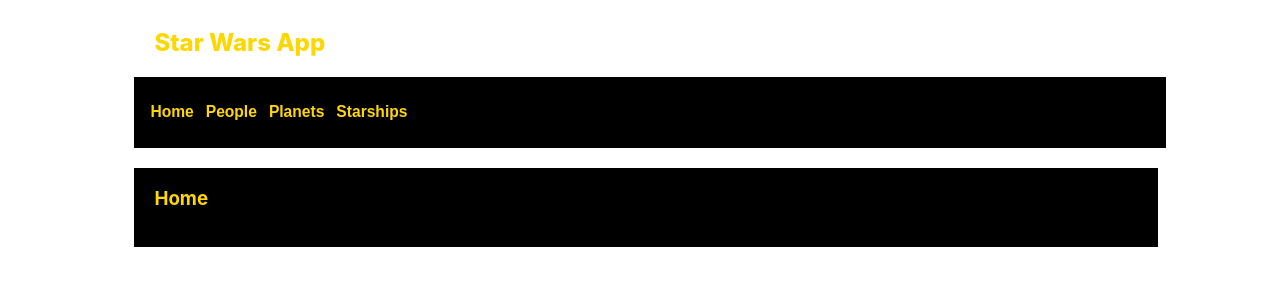
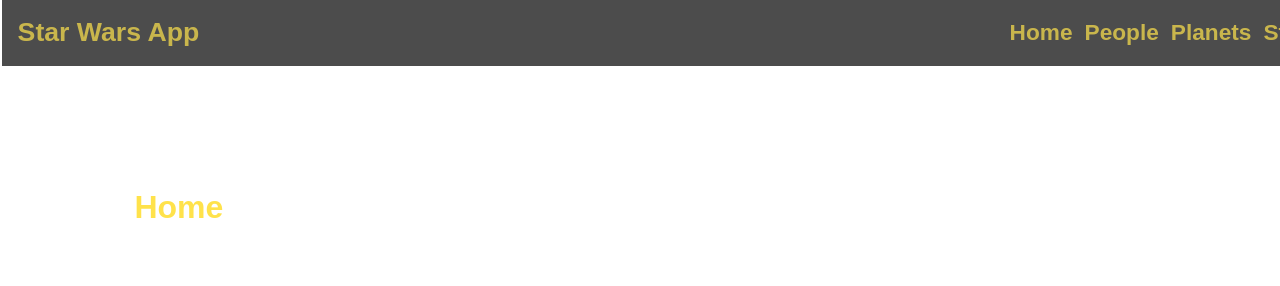
Before and after one commit to AliA1997/star-wars-app-tutorial, a React app: page / in a window 1280 px wide. Built offline with nearby package versions, Linux system fonts and the light colour scheme; a web font is replaced by a local one.

Commit message:
Make sure website follows prototype.

```diff
--- a/package.json
+++ b/package.json
@@ -24,6 +24,7 @@
     "webpack-dev-server": "^3.10.1"
   },
   "dependencies": {
+    "file-loader": "^6.2.0",
     "history": "^4.10.1",
     "react": "^16.12.0",
     "react-dom": "^16.12.0",
--- a/src/components/App.js
+++ b/src/components/App.js
@@ -25,7 +25,6 @@
     render() {
         return (
             <div className="app">
-                <h2 className="app-title">Star Wars App</h2>
                 <Navbar navigate={this.navigate} />
                 <div className="content">
                     {Routes}
--- a/src/components/container/Home.js
+++ b/src/components/container/Home.js
@@ -7,10 +7,10 @@
         return (
             <div>
                 <div className="route-title">
-                    <h3>Home</h3>
+                    <h1>Home</h1>
                 </div>
                 <div>
-                    N/A
+
                 </div>
             </div>
         )
--- a/src/components/container/PeopleList.js
+++ b/src/components/container/PeopleList.js
@@ -26,7 +26,8 @@
         return (
             <div className='container'>
                 <div className="route-title">
-                    <h3>Starwars People</h3>
+                    <img src="https://img.icons8.com/color/48/000000/luke-skywalker.png" alt="people" />
+                    <h1>Starwars People</h1>
                 </div>
                 <div>
                     {/*If the data array has values based on if it contains one item which would be truthy.
--- a/src/components/container/PlanetList.js
+++ b/src/components/container/PlanetList.js
@@ -1,4 +1,5 @@
 import React, { PureComponent } from 'react';
+import PlanetsImg from '../../assets/icons8-death-star-50.png';
 // import styles for llst
 import '../../styles/List.css';
 
@@ -26,7 +27,8 @@
         return (
             <div className="container">
                 <div className="route-title">
-                    <h3>Planets</h3>
+                    <img src="https://img.icons8.com/cotton/64/000000/mars-planet.png" alt="planets" />
+                    <h1>Planets</h1>
                 </div>
                 <div>
                     {/* If your data array has data map over the array */}
--- a/src/components/container/StarshipList.js
+++ b/src/components/container/StarshipList.js
@@ -25,7 +25,8 @@
         return (
             <div className="container">
                 <div className="route-title">
-                    <h3> Starships</h3>
+                    <img src="https://img.icons8.com/bubbles/50/000000/death-star.png" alt="Starships" />
+                    <h1> Starships</h1>
                 </div>
                 <div>
                     {/*Map over the data array if it has data, and if it contains data it will be truthy */}
--- a/src/components/presentational/Navbar.js
+++ b/src/components/presentational/Navbar.js
@@ -5,17 +5,22 @@
     return (
         <nav>
             <button onClick={e => props.navigate(e, '/')}>
-                <h3>Home</h3>
+                <h1>Star Wars App</h1>
+            </button>
+            <div>
+                <button onClick={e => props.navigate(e, '/')}>
+                    <h2>Home</h2>
                 </button>
                 <button onClick={e => props.navigate(e, '/people')}>
-                <h3>People</h3>
+                    <h2>People</h2>
                 </button>
                 <button onClick={e => props.navigate(e, '/planets')}>
-                <h3>Planets</h3>
+                    <h2>Planets</h2>
                 </button>
                 <button onClick={e => props.navigate(e, '/starships')}>
-                <h3>Starships</h3>
+                    <h2>Starships</h2>
                 </button>
+            </div>
         </nav>
     );
 }
--- a/src/styles/App.css
+++ b/src/styles/App.css
@@ -1,11 +1,11 @@
-
+@import url('https://fonts.googleapis.com/css2?family=Inria+Sans:wght@300&display=swap');
 .app {
     display: flex;
     flex-direction: column;
     justify-content: space-between;
     margin-right: auto;
     margin-left: auto;
-    width: 80%;
+    width: 100%;
     /*Have your app has display grid*/
     /* display: grid; */
     /*It would have 3 columns of 10% 80% 10%*/
@@ -15,42 +15,82 @@
     width: 100%;
     /*Have your font weight be 800 and have it be color of gold.*/
     font-weight: 800;
-    color: gold;
+    color: #FFD700;
+    opacity: 70%;
     padding-left: 20px;
-    font-family: -apple-system, BlinkMacSystemFont, 'Segoe UI', Roboto, Oxygen, Ubuntu, Cantarell, 'Open Sans', 'Helvetica Neue', sans-serif;
+    font-family: 'Inria Sans', sans-serif;
 }
 .route-title {
     width: 100%;
     /*Have your font weight be 800 and have it be color of gold.*/
     font-weight: 800;
-    color: gold;
-    padding-left: 20px;
-    font-family: -apple-system, BlinkMacSystemFont, 'Segoe UI', Roboto, Oxygen, Ubuntu, Cantarell, 'Open Sans', 'Helvetica Neue', sans-serif;
+    color: #FFD700;
+    opacity: 70%;
+    font-family: 'Inria Sans', sans-serif;
+    display: flex;
+}
+.route-title > img {
+    margin-top: 1em;
+    max-height: 3em;
+    min-width: 3em;
+    height: auto;
+    width: auto;
 }
 .content {
-    width: 101.2%;
-    background: black;
-    margin: 0;
+    width: 80%;
+    margin-top: 10em;
+    margin-left: auto;
+    margin-right: auto;
     padding: 0;
 }
 
 nav {
+    position: fixed;
+    top: -1em;
     width: 100%;
+    margin-left: -0.5%;
     height: 15%;
     background-color: black;
+    opacity: 70%;
     margin-bottom: 2%;
+    height: 4.5em;
     padding: 10px;
-    color: gold;
+    padding-bottom: 0;
+    color: #FFD700;
+    display: flex;
+    justify-content: space-between;
+}
+nav > div {
+    width: 20%;
+    display: flex;
+    justify-content: space-between;
+    margin-right: 2em;
 }
 
-nav > button {
+button {
     background: transparent;
-    color: gold;
+    color: #FFD700;
+    opacity: 70%;
     border: none;
-    border-radius: 15%;
+    height: 100%;
+    padding-bottom: 0.75em;
+    font-family: 'Inria Sans', sans-serif;
+}
+nav > button > * {
+    font-size: 2em;
+}
+nav > div > button {
+    padding-top: 0.5em;
+}
+nav > div > button > * {
+    font-size: 1.7em;
+}
+button:hover {
+    background-color: #FFD700;
+    color: black;
 }
 
 nav > button:hover {
-    background: gold;
-    color: black;
+    background-color: transparent;
+    color: #FFD700;
 }
--- a/src/styles/List.css
+++ b/src/styles/List.css
@@ -1,6 +1,11 @@
 p {
-    font-family: -apple-system, BlinkMacSystemFont, 'Segoe UI', Roboto, Oxygen, Ubuntu, Cantarell, 'Open Sans', 'Helvetica Neue', sans-serif;
+    font-family: 'Inria Sans', sans-serif;
     font-size: 20px;
+    width: 20em;
     font-weight: 800;
-    color: white;
+    color: #FFD700;
+    opacity: 70%;
+    padding: 1em;
+    box-shadow: 4px 4px 15px 0px rgba(0, 0, 0, 0.2);
+    background-color: #E2E2DC;
 }
--- a/webpack.config.js
+++ b/webpack.config.js
@@ -40,7 +40,15 @@
                     'style-loader',
                     'css-loader'
                 ]
-            }
+            },
+            {
+                test: /\.(png|jpe?g|gif)$/i,
+                use: [
+                  {
+                    loader: 'file-loader',
+                  },
+                ],
+            },
         ]
     },
     //Now define your array property where you would initialize your webpack plugin.
```
Also changed, not shown: 1 other file. Lines whose indentation alone changed are shown as unchanged.
